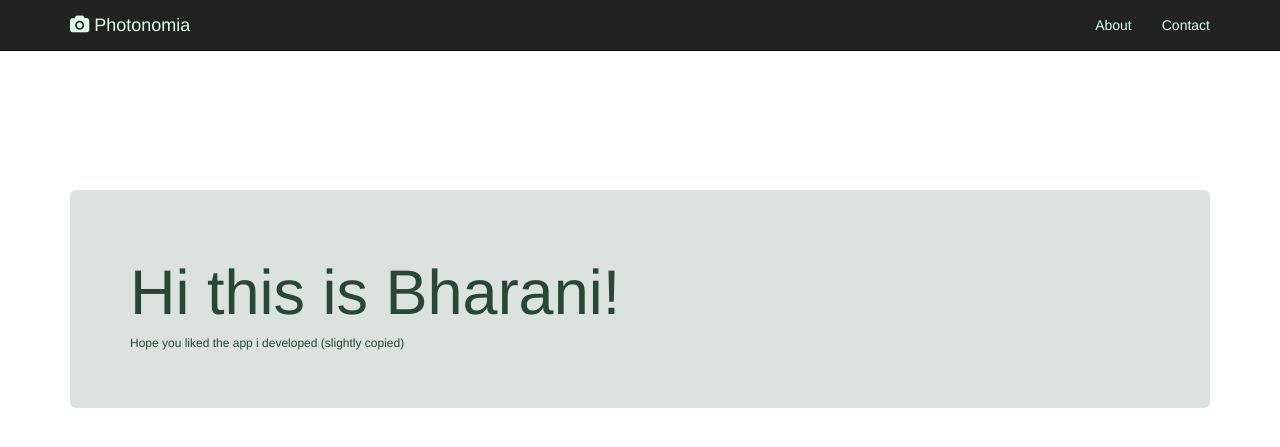
After one commit to Bharani119/image-application-, a Flask app: page /aboutme in a window 1280 px wide. The commit adds this page. Shown: the top 447 px of the page. Run offline with Flask 2, Linux system fonts and the light colour scheme; some libraries are stand-ins or nearby versions.

Commit message:
3 commit

```diff
--- a/app.py
+++ b/app.py
@@ -95,9 +95,14 @@ def index_post():
     return render_template('index.html', image_data=image_data)
 
 
-# @app.route('/aboutme', methods=['GET', 'POST'])
-# def aboutme():
-#     return render_template('about.html')
+@app.route('/aboutme', methods=['GET', 'POST'])
+def aboutme():
+    return render_template('about.html')
+
+
+@app.route('/contactme', methods=['GET', 'POST'])
+def contactme():
+    return render_template('contact.html')
 
 
 # @app.route('/showall')
--- /dev/null
+++ b/templates/about.html
@@ -0,0 +1,114 @@
+<!DOCTYPE html>
+<html lang="en">
+
+<head>
+    <meta charset="UTF-8">
+    <meta name="viewport" content="width=device-width, initial-scale=1.0">
+    <meta http-equiv="X-UA-Compatible" content="ie=edge">
+    <title>about</title>
+    <!-- <link rel="stylesheet" href="https://cdnjs.cloudflare.com/ajax/libs/bulma/0.6.2/css/bulma.css" /> -->
+    <link rel="stylesheet" href="https://maxcdn.bootstrapcdn.com/bootstrap/3.3.7/css/bootstrap.min.css" integrity="sha384-BVYiiSIFeK1dGmJRAkycuHAHRg32OmUcww7on3RYdg4Va+PmSTsz/K68vbdEjh4u" crossorigin="anonymous">
+    <link rel="stylesheet" type="text/css" href="https://maxcdn.bootstrapcdn.com/font-awesome/4.7.0/css/font-awesome.min.css">
+    <!-- <link rel="stylesheet" type="text/css" href="style.css"> -->
+    <link rel="shortcut icon" href="favicon.ico"/>
+    <style type="text/css">
+        body {
+    padding-top: 70px;
+}
+
+.jumbotron {
+    color: #284738;
+    background: #dce2df;
+}
+
+.navbar-inverse {
+    /*background: #284738;*/
+}
+
+.navbar-inverse .navbar-nav>li>a {
+    color: #e0fff0;
+}
+
+.navbar-inverse .navbar-brand {
+    color: #e0fff0;
+}
+
+.flex {
+  display: flex;
+  flex-wrap: wrap;
+}
+form {
+    white-space:nowrap;
+    display: inline-block;
+    padding-right: 550;
+    /*align-items: center;*/
+    /*color: blue;
+    /*background-color: green; */
+    /*text-align: center;*/
+}
+button {
+    background-color: lightgreen;
+}
+.thumbnail {
+    background-color: lightgrey;
+}
+.upper-part {
+    display: inline-block;
+    margin-left: 50;
+    /*padding-left: 450;*/
+    /*display: flex;*/
+    /*align-content: flex-end;*/
+    padding-top: 30;
+
+}
+
+    </style>
+</head>
+
+<body>
+    <nav class="navbar navbar-inverse navbar-fixed-top">
+        <div class="container">
+            <div class="navbar-header">
+                <button type="button" class="navbar-toggle collapsed" data-toggle="collapse" data-target="#alberto" aria-expanded="false">
+                <span class="sr-only">Toggle navigation</span>
+                <span class="icon-bar"></span>
+                <span class="icon-bar"></span>
+                <span class="icon-bar"></span>
+                </button>
+                <a href="{{ url_for('index_post') }}" class="navbar-brand"><span class="fa fa-camera" aria-hidden="true"></span> Photonomia</a>
+            </div>
+
+            <div class="collapse navbar-collapse" id="alberto">
+                <ul class="nav navbar-nav navbar-right">
+                    <li><a href="{{ url_for('aboutme') }}">About</a></li>
+                    <li><a href="{{ url_for('contactme') }}">Contact</a></li>
+                </ul>
+
+                <!-- <ul class="nav navbar-nav navbar-right">
+                    <li><a href="#">Sign up</a></li>
+                    <li><a href="#"><i class="fa fa-user-o" aria-hidden="true"></i> Log in</a></li>
+                </ul> -->
+            </div>
+        </div>
+    </nav>
+ <!--    <div class="container">
+        Hello this is bharani
+    </div>
+    <div class="container">
+  <div class="notification">
+    This container is <strong>centered</strong> on desktop.
+  </div>
+</div> -->
+<!-- <div class="hero-body"> -->
+    <div class="container">
+        <div class="jumbotron" style="margin-top: 120px;">
+      <h1 class="title">
+        Hi this is Bharani!
+      </h1>
+      <h6 class="subtitle">
+        Hope you liked the app i developed (slightly copied)
+      </h6>
+    </div>
+  </div>
+</body>
+</html>
--- a/templates/index.html
+++ b/templates/index.html
@@ -73,13 +73,13 @@ button {
                 <span class="icon-bar"></span>
                 <span class="icon-bar"></span>
                 </button>
-                <a href="#" class="navbar-brand"><span class="fa fa-camera" aria-hidden="true"></span> Photonomia</a>
+                <a href="{{ url_for('index_post') }}" class="navbar-brand"><span class="fa fa-camera" aria-hidden="true"></span> Photonomia</a>
             </div>
 
             <div class="collapse navbar-collapse" id="alberto">
                 <ul class="nav navbar-nav navbar-right">
-                    <li><a href="#">About</a></li>
-                    <li><a href="#">Contact</a></li>
+                    <li><a href="{{ url_for('aboutme') }}">About</a></li>
+                    <li><a href="{{ url_for('contactme') }}">Contact</a></li>
                 </ul>
 
                 <!-- <ul class="nav navbar-nav navbar-right">
--- a/testingapi.py
+++ b/testingapi.py
@@ -1,7 +1,7 @@
 import requests
 import urllib.request as urllib
 # phu = input('enter search term')
-phu = 'baby'
+phu = 'wallpaper'
 r = requests.get(
     f'https://api.unsplash.com/search/collections?query={phu}&page=1&per_page=20&client_id=a3LeIdw1sJLTf4wV3b-9K9GUZ8UJ-PF9QkwL1mLAUYc')
 # r = requests.get(
@@ -18,6 +18,8 @@ for img_data in data['results']:
     except:
         continue
     print(img_url)
+# print(data['results'][2])
+print(data['total'])
 # for i in data:
 #     print(i['urls']['small'])
 # print(data[0]['urls']['small'])
```
Also changed, not shown: about.html (deleted, +0 -55 lines), templates/contact.html (added, +53 -0 lines).
